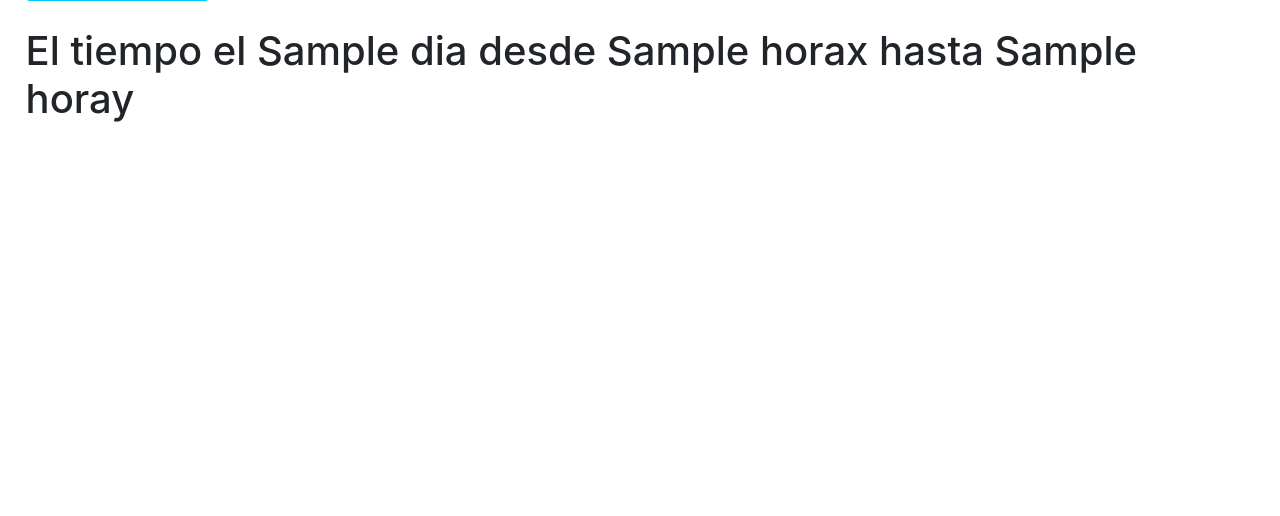
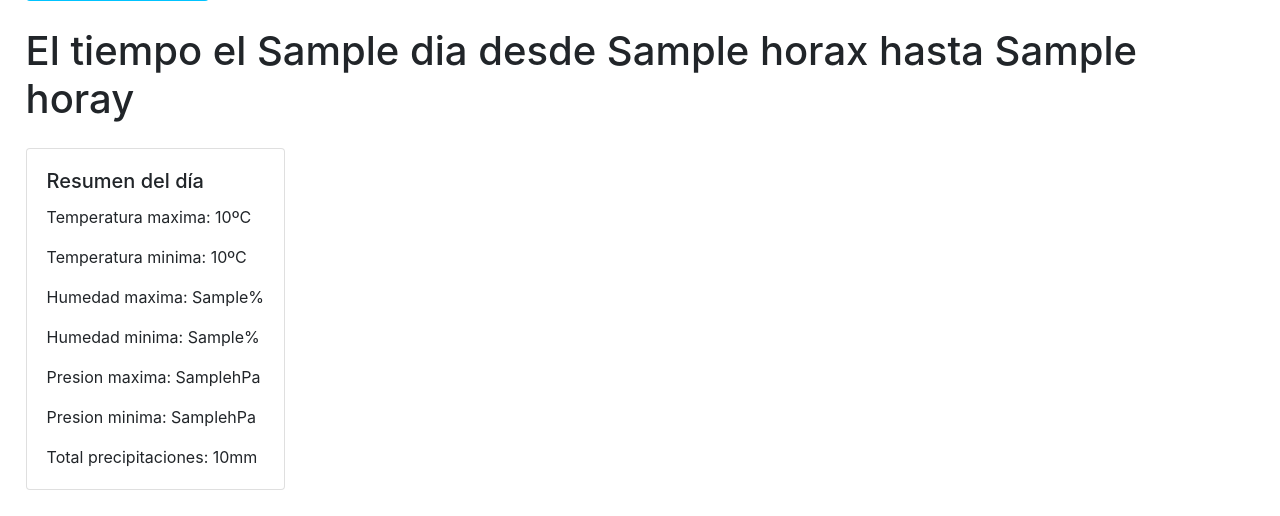
Before and after one commit to ManuelBlancoPavon/EstacionMeteorologica, a Flask app: template Programacion/Servidor/PaginaWeb/app/templates/index.html in a window 1280 px wide. Shown: the part 494-1010 px from the top of the page. Before the commit the page ends 616 px from the top, so only its background shows below. Run offline with Flask 3, Linux system fonts and the light colour scheme; the template is opened without the code that fills it: most values are stand-ins (such as "Sample title", 1, 10 or a date in 2020); some libraries are stand-ins or nearby versions.

Commit message:
v.2.2 Anadido resumen del dia en modo cuadrado y mejorado sistema de store.py

```diff
--- a/Programacion/Servidor/PaginaWeb/app/main.py
+++ b/Programacion/Servidor/PaginaWeb/app/main.py
@@ -104,9 +104,26 @@ def bar():
     horaFin = horaFin[:-3]
     diaBuscarFormateado = diaBuscar.strftime("%d-%m-%Y")
 
+    # Calcular maximos y minimos
+    tempMax = max(temperatura)
+    tempMin = min(temperatura)
+    humMax = max(humedad)
+    humMin = min(humedad)
+    presMax = max(presion)
+    presMin = min(presion)
+    velMax = max(velocidad)
+    velMin = min(velocidad)
+    velMedia = round(sum(velocidad)/len(velocidad), 2)
+    uvMax = max(uv)
+    uvMin = min(uv)
+    mmTotal = round(sum(precipitaciones), 2)
+
     env = Environment()
     env.globals.update(zip=zip)
-    return render_template("index.html", temperaturas=temperatura,uvs=uv,luxes=lux,ppms=ppm,direcciones=direccion, humedades=humedad, presiones=presion, precipitaciones=precipitaciones, velocidades=velocidad,fechas=fechaFormateada,dia=diaBuscarFormateado,horax=horaInicio,horay=horaFin, zip=zip)
+    return render_template("index.html", tempMax=tempMax, tempMin=tempMin, humMax=humMax, humMin=humMin, presMax=presMax,
+                           presMin=presMin, mmTotal=mmTotal, temperaturas=temperatura,uvs=uv,luxes=lux,ppms=ppm,direcciones=direccion,
+                           humedades=humedad, presiones=presion, precipitaciones=precipitaciones, velocidades=velocidad,fechas=fechaFormateada,
+                           dia=diaBuscarFormateado,horax=horaInicio,horay=horaFin, zip=zip)
 
 @app.route('/graficos', methods=['GET', 'POST'])
 def graficos():
@@ -225,7 +242,7 @@ def graficos():
     figDirecciones = go.Figure(data=[tablaDirecciones], layout=go.Layout(title="Gráfico de direcciónes del viento (º)"))
     figPrecipitaciones = go.Figure(data=[tablaPrecipitaciones], layout=go.Layout(title="Gráfico de precipitaciones (mm)"))
     figUVS = go.Figure(data=[tablaUVS], layout=go.Layout(title="Gráfico de índice UV (Índice de UV)"))
-    figPPM = go.Figure(data=[tablaPPM], layout=go.Layout(title="Gráfico de concentración de CO2 (ppm)"))
+    figPPM = go.Figure(data=[tablaPPM], layout=go.Layout(title="Gráfico de calidad del aire (ppm)"))
     figLuxes = go.Figure(data=[tablaLuxes], layout=go.Layout(title="Gráfico de luxes (lux)"))
 
 
@@ -245,4 +262,8 @@ def graficos():
 
 
 if __name__ == "__main__":
-    app.run(port=5000, debug=True, host='192.168.1.40')
+    # Development
+    # app.run(port=8080, debug=True, host='192.168.1.40')
+    # Production
+    from waitress import serve
+    serve(app, host="0.0.0.0", port=8080)
--- a/Programacion/Servidor/PaginaWeb/app/templates/index.html
+++ b/Programacion/Servidor/PaginaWeb/app/templates/index.html
@@ -43,6 +43,19 @@
         <h1>El tiempo el {{dia}} desde {{horax}} hasta {{horay}}</h1>
     </div>
     <div class="container-fluid d-flex flex-wrap">
+        <div class="card">
+            <div class="card-body">
+                <h5 class="card-title">Resumen del día</h5>
+                <p class="card-text">Temperatura maxima: {{tempMax}}ºC</p>
+                <p class="card-text">Temperatura minima: {{tempMin}}ºC</p>
+                <p class="card-text">Humedad maxima: {{humMax}}%</p>
+                <p class="card-text">Humedad minima: {{humMin}}%</p>
+                <p class="card-text">Presion maxima: {{presMax}}hPa</p>
+                <p class="card-text">Presion minima: {{presMin}}hPa</p>
+                <p class="card-text">Total precipitaciones: {{mmTotal}}mm</p>
+
+            </div>
+        </div>
         {% for fecha, tempertaura, humedad, presion, velocidad, direccion, precipitacion, uv, ppm, lux in zip(fechas, temperaturas, humedades, presiones, velocidades, direcciones, precipitaciones, uvs, ppms, luxes) %}
         <div class="">
             <div class="card">
```
Also changed, not shown: Programacion/Servidor/BaseDeDatos/store.py (+47 -20 lines).
